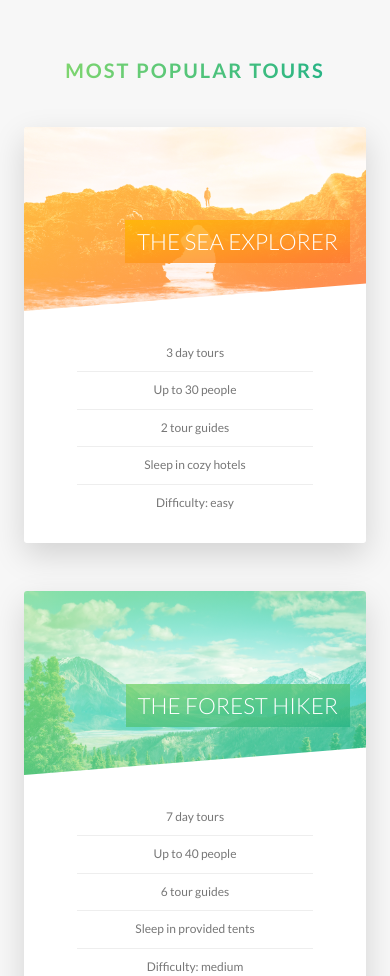
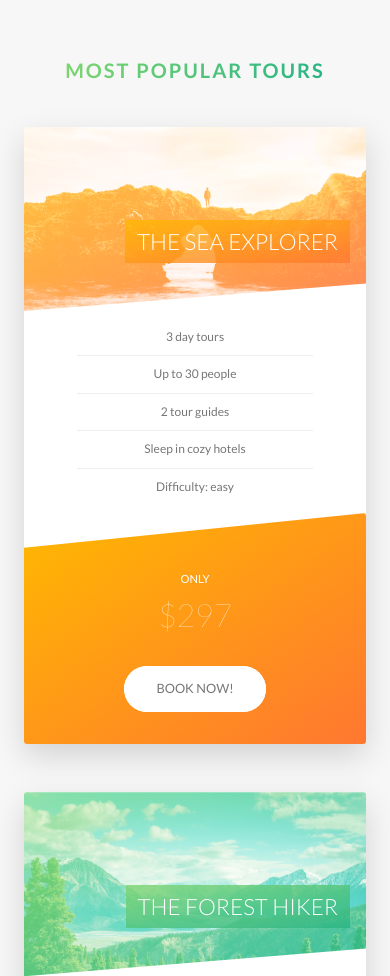
Before and after one commit to DalatCoder/Advanced-CSS-Course, a website: page index.html in a window 390 px wide. Shown: the part 2489-3465 px from the top of the page. Drawn offline with nearby package versions, Linux system fonts and the light colour scheme; files that its build step writes are made by us from their sources.

Commit message:
Responsive for card component

```diff
--- a/sass/components/_card.scss
+++ b/sass/components/_card.scss
@@ -234,4 +234,49 @@
     font-size: 6rem;
     font-weight: 100;
   }
+
+  //@include respond(tab-port) {
+  @media only screen and (max-width: 56.25em), only screen and (hover: none) {
+    height: auto;
+    border-radius: 3px;
+    background-color: $color-white;
+    box-shadow: 0 1.5rem 4rem rgba($color-black, 0.15);
+
+    &__side {
+      height: auto;
+      position: relative;
+      box-shadow: none;
+
+      &--back {
+        transform: rotateY(0);
+        clip-path: polygon(0 15%, 100% 0, 100% 100%, 0% 100%);
+      }
+    }
+
+    &:hover &__side--front {
+      transform: rotateY(0);
+    }
+
+    &__details {
+      padding: 1rem 3rem;
+    }
+
+    // FRONT SIDE STYLING
+    &__cta {
+      position: relative;
+      top: 0%;
+      left: 0;
+      transform: translate(0);
+      width: 100%;
+      padding: 7rem 4rem 4rem 4rem;
+    }
+
+    &__price-box {
+      margin-bottom: 3rem;
+    }
+
+    &__price-value {
+      font-size: 4rem;
+    }
+  }
 }
```
